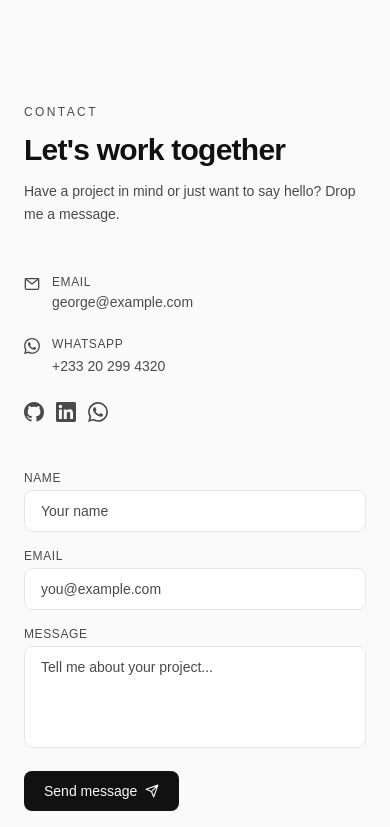
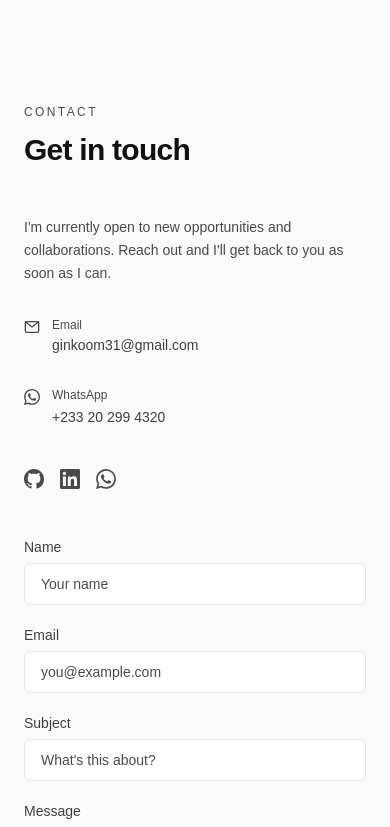
Before and after one commit to jorgeeyy/portfolio, a React (Vite) app: page / in a window 390 px wide. Shown: the part 2820-3647 px from the top of the page. Built offline with nearby package versions, Linux system fonts and the light colour scheme; a web font is replaced by a local one.

Commit message:
contact section refactored

```diff
--- a/src/components/sections/contact/Contact.tsx
+++ b/src/components/sections/contact/Contact.tsx
@@ -7,40 +7,45 @@ export const Contact = () => {
     <section id="contact" className="py-24 px-6 md:px-16 max-w-7xl mx-auto w-full">
       <div className="max-w-2xl mx-auto animate-fade-up">
         <p className="text-xs text-muted-fg tracking-[0.2em] uppercase mb-3">Contact</p>
-        <h2 className="font-heading text-3xl font-semibold tracking-tight mb-3">Let's work together</h2>
-        <p className="text-sm text-muted-fg leading-relaxed mb-12 max-w-md">
-          Have a project in mind or just want to say hello? Drop me a message.
+        <h2 className="font-heading text-3xl font-semibold tracking-tight mb-12">Get in touch</h2>
+      </div>
+
+      <div className="grid md:grid-cols-[1fr_2fr] gap-12 max-w-2xl mx-auto">
+        <div className="space-y-8">
+          <div>
+            <p className="text-sm text-muted-fg leading-relaxed mb-6">
+              I'm currently open to new opportunities and collaborations. Reach out and I'll get back to you as soon as I can.
             </p>
           </div>
 
-      <div className="grid md:grid-cols-[1fr_2fr] gap-12 max-w-2xl mx-auto">
-        <div className="space-y-6">
           <div className="flex items-start gap-3">
             <Mail className="size-4 text-muted-fg mt-0.5 shrink-0" />
             <div>
-              <p className="text-xs text-muted-fg uppercase tracking-wider mb-0.5">Email</p>
-              <p className="text-sm text-fg/75">george@example.com</p>
+              <p className="text-xs text-muted-fg mb-0.5">Email</p>
+              <p className="text-sm text-fg/80">ginkoom31@gmail.com</p>
             </div>
           </div>
+
           <div className="flex items-start gap-3">
             <WhatsApp className="size-4 text-muted-fg mt-0.5 shrink-0" />
             <div>
-              <p className="text-xs text-muted-fg uppercase tracking-wider mb-0.5">WhatsApp</p>
+              <p className="text-xs text-muted-fg mb-0.5">WhatsApp</p>
               <a
                 href={`https://wa.me/233202994320?text=${waMsg}`}
                 target="_blank"
                 rel="noopener noreferrer"
-                className="text-sm text-fg/75 hover:text-fg transition-colors"
+                className="text-sm text-fg/80 hover:text-fg transition-colors"
               >
                 +233 20 299 4320
               </a>
             </div>
           </div>
-          <div className="flex gap-3">
+
+          <div className="flex gap-4 pt-2">
             <a href="https://github.com/jorgeeyy" target="_blank" rel="noopener noreferrer" className="text-muted-fg hover:text-fg transition-colors" aria-label="GitHub">
               <GitHub className="size-5" />
             </a>
-            <a href="https://linkedin.com/george-inkoom/" target="_blank" rel="noopener noreferrer" className="text-muted-fg hover:text-fg transition-colors" aria-label="LinkedIn">
+            <a href="https://linkedin.com" target="_blank" rel="noopener noreferrer" className="text-muted-fg hover:text-fg transition-colors" aria-label="LinkedIn">
               <LinkedIn className="size-5" />
             </a>
             <a href={`https://wa.me/233202994320?text=${waMsg}`} target="_blank" rel="noopener noreferrer" className="text-muted-fg hover:text-fg transition-colors" aria-label="WhatsApp">
@@ -49,36 +54,46 @@ export const Contact = () => {
           </div>
         </div>
 
-        <form className="space-y-4">
-          <div className="grid sm:grid-cols-2 gap-4">
+        <form className="space-y-5">
           <div>
-              <label className="text-xs text-muted-fg uppercase tracking-wider mb-1 block">Name</label>
+            <label htmlFor="name" className="text-sm text-fg/80 mb-1.5 block">Name</label>
             <input
+              id="name"
               type="text"
-                className="w-full bg-surface border border-border rounded-lg px-4 py-2.5 text-sm text-fg placeholder:text-muted-fg focus:outline-none focus:border-fg/30 transition-colors"
+              className="w-full bg-surface border border-border rounded-md px-4 py-2.5 text-sm text-fg placeholder:text-muted-fg focus:outline-none focus:border-fg/40 transition-colors"
               placeholder="Your name"
             />
           </div>
           <div>
-              <label className="text-xs text-muted-fg uppercase tracking-wider mb-1 block">Email</label>
+            <label htmlFor="email" className="text-sm text-fg/80 mb-1.5 block">Email</label>
             <input
+              id="email"
               type="email"
-                className="w-full bg-surface border border-border rounded-lg px-4 py-2.5 text-sm text-fg placeholder:text-muted-fg focus:outline-none focus:border-fg/30 transition-colors"
+              className="w-full bg-surface border border-border rounded-md px-4 py-2.5 text-sm text-fg placeholder:text-muted-fg focus:outline-none focus:border-fg/40 transition-colors"
               placeholder="you@example.com"
             />
           </div>
+          <div>
+            <label htmlFor="subject" className="text-sm text-fg/80 mb-1.5 block">Subject</label>
+            <input
+              id="subject"
+              type="text"
+              className="w-full bg-surface border border-border rounded-md px-4 py-2.5 text-sm text-fg placeholder:text-muted-fg focus:outline-none focus:border-fg/40 transition-colors"
+              placeholder="What's this about?"
+            />
           </div>
           <div>
-            <label className="text-xs text-muted-fg uppercase tracking-wider mb-1 block">Message</label>
+            <label htmlFor="message" className="text-sm text-fg/80 mb-1.5 block">Message</label>
             <textarea
-              rows={4}
-              className="w-full bg-surface border border-border rounded-lg px-4 py-2.5 text-sm text-fg placeholder:text-muted-fg focus:outline-none focus:border-fg/30 transition-colors resize-none"
-              placeholder="Tell me about your project..."
+              id="message"
+              rows={5}
+              className="w-full bg-surface border border-border rounded-md px-4 py-2.5 text-sm text-fg placeholder:text-muted-fg focus:outline-none focus:border-fg/40 transition-colors resize-none"
+              placeholder="Tell me about your project or idea..."
             />
           </div>
           <button
             type="submit"
-            className="inline-flex items-center gap-2 px-5 py-2.5 bg-accent text-accent-fg text-sm font-medium rounded-lg hover:opacity-90 transition-opacity"
+            className="inline-flex items-center gap-2 px-5 py-2.5 bg-accent text-accent-fg text-sm font-medium rounded-md hover:opacity-90 transition-opacity"
           >
             Send message
             <Send className="size-3.5" />
```
Lines whose indentation alone changed are shown as unchanged.
